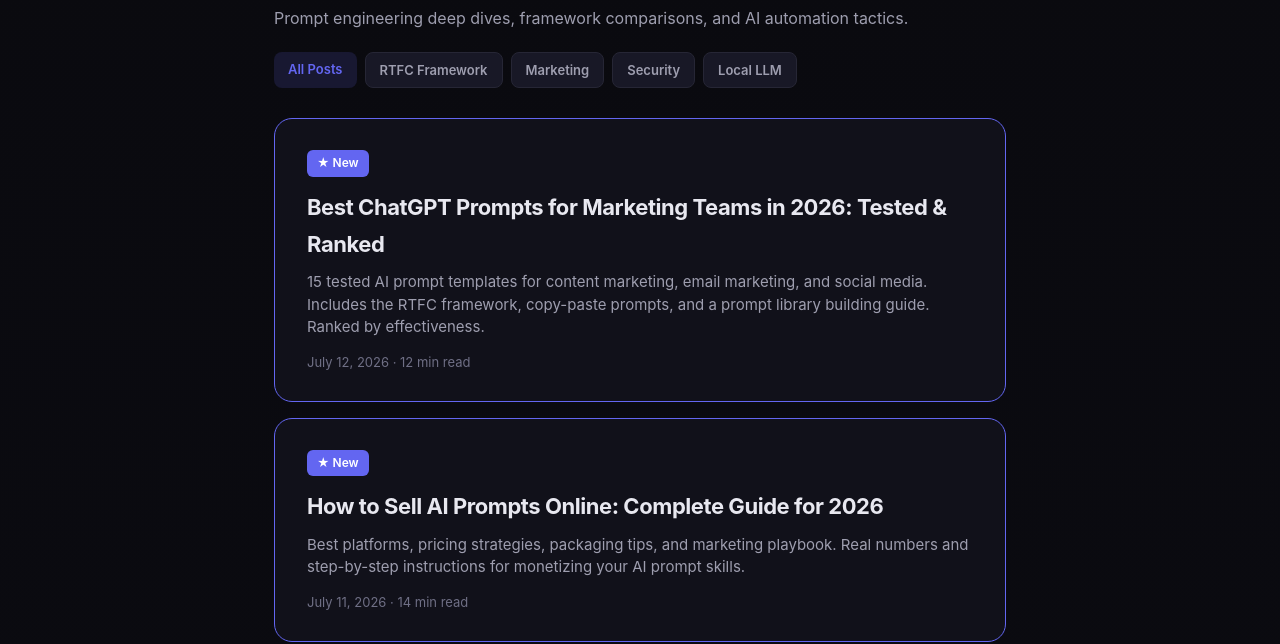
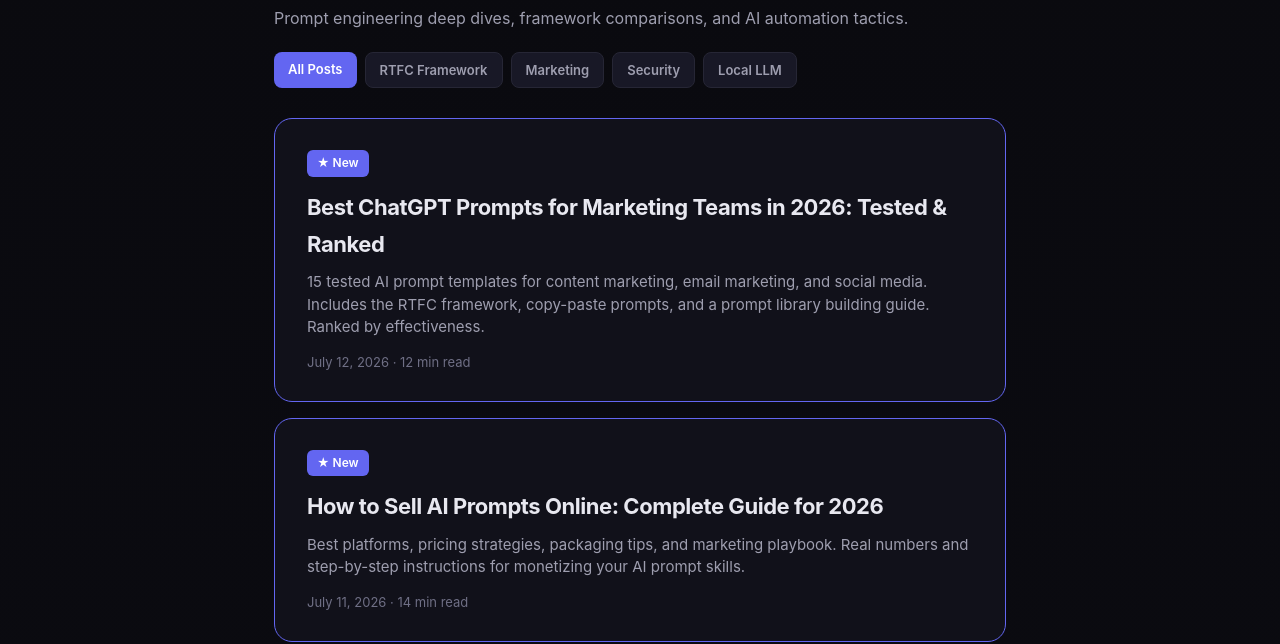
Before and after one commit to ic3bl3u-bit/ai-prompt-engineering-toolkit, a plain HTML site: page blog/index.html in a window 1280 px wide. Shown: the part 193-837 px from the top of the page. Drawn offline with Linux system fonts and the light colour scheme.

Commit message:
Fase 1.5: Blog category filtering + JSON-LD verification

```diff
--- a/blog/index.html
+++ b/blog/index.html
@@ -73,7 +73,11 @@
   footer{border-top:1px solid var(--border); padding:30px 0; text-align:center; color:var(--text-3); font-size:14px}
   footer a{color:var(--accent); text-decoration:none}
   @media(max-width:640px){ .header h1{font-size:28px} .wrap{padding:0 16px} .post-card{padding:20px} }
-</style>
+
+  .cat-btn{cursor:pointer;transition:.2s}
+  .cat-btn:hover{background:var(--accent-soft)!important;color:var(--accent)!important}
+  .cat-btn.active{background:var(--accent)!important;color:#fff!important;border-color:var(--accent)!important}
+  </style>
 </head>
 <body>
 
@@ -189,5 +193,58 @@
   <div>Built by <a href="https://streamline501.gumroad.com">Streamline AI</a> · 2026</div>
 </footer>
 
+
+  <script>
+    // Category data for filtering
+    const postCategories = {
+      'rtfc-framework-explained': ['rtfc'],
+      'rtfc-vs-crispe-vs-race': ['rtfc'],
+      'complete-prompt-engineering-guide': ['rtfc'],
+      'system-prompt-vs-user-prompt': ['rtfc'],
+      'chatgpt-prompt-engineering-advanced': ['rtfc'],
+      'best-chatgpt-prompts-marketing-teams': ['marketing'],
+      '50-ai-prompts-for-business': ['marketing'],
+      'sell-ai-prompts-online': ['marketing'],
+      'zero-ad-spend-playbook': ['marketing'],
+      'best-ai-prompt-packs-compared': ['marketing'],
+      'prompt-injection-security': ['security'],
+      'aeo-ai-search-prompts-2026': ['security'],
+      'rtx-3090-170-tokens-per-second': ['local-llm'],
+      'ai-agent-prompt-engineering': ['ai-agents'],
+    };
+
+    function filterPosts(category) {
+      const cards = document.querySelectorAll('.post-card');
+      cards.forEach(card => {
+        const href = card.getAttribute('href') || '';
+        const slug = href.split('/').pop().replace(/\/$/, '');
+        const cats = postCategories[slug] || [];
+
+        if (category === 'all' || cats.includes(category)) {
+          card.style.display = '';
+        } else {
+          card.style.display = 'none';
+        }
+      });
+
+      // Update active state
+      document.querySelectorAll('.cat-btn').forEach(btn => {
+        btn.classList.remove('active');
+        if (btn.getAttribute('href') === '#' + category) {
+          btn.classList.add('active');
+        }
+      });
+    }
+
+    // Handle hash-based filtering
+    window.addEventListener('hashchange', () => {
+      const cat = location.hash.replace('#', '') || 'all';
+      filterPosts(cat);
+    });
+
+    // Initial filter
+    filterPosts('all');
+  </script>
+
 </body>
 </html>
```
